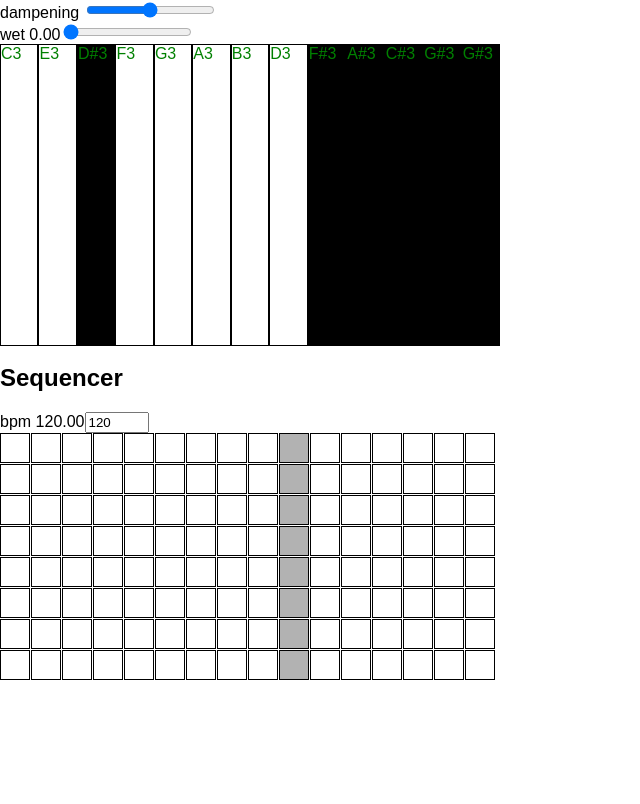
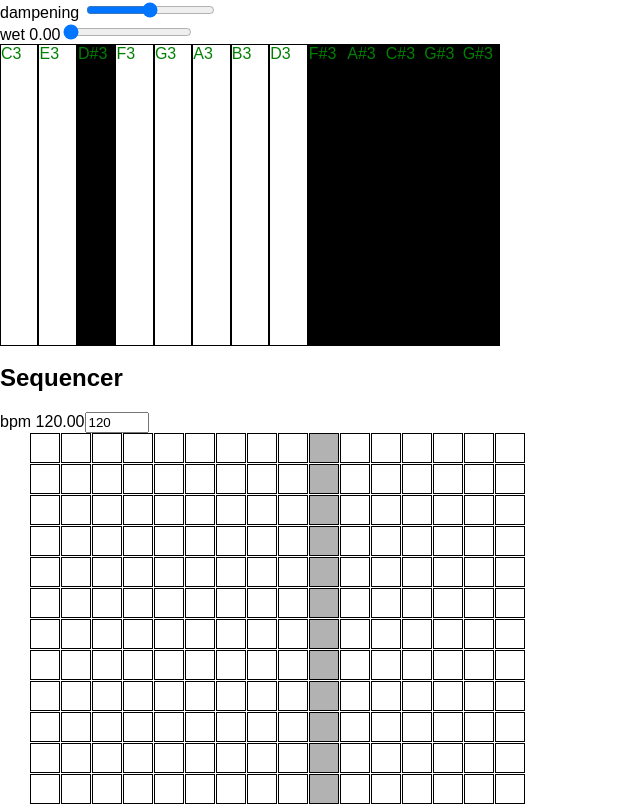
Before and after one commit to Fabiantjoeaon/sound-shapes, a React (Create React App) app: page / in a window 1280 px wide. Shown: the part 1317-2121 px from the top of the page, without its empty margins (0-640 px from the left). Before the commit the page ends 1997 px from the top, so only its background shows below. Built offline with nearby package versions, Linux system fonts and the light colour scheme.

Commit message:
Styled sequencer grid + setOctave action dispatcher

```diff
--- a/src/actions/index.js
+++ b/src/actions/index.js
@@ -4,3 +4,8 @@ export const setParameter = (module, parameter, value) => ({
     parameter,
     value
 });
+
+export const setOctave = octave => ({
+    type: 'SET_OCTAVE',
+    octave
+});
--- a/src/components/Synthesizer.js
+++ b/src/components/Synthesizer.js
@@ -12,9 +12,9 @@ import Reverb from './modules/Reverb';
 import Delay from './modules/Delay';
 import Keyboard from './modules/Keyboard';
 import Sequencer from './modules/Sequencer';
-import { setParameter } from '../actions';
+import { setParameter, setOctave } from '../actions';
 
-const Synthesizer = ({ synth, setParameter }) => (
+const Synthesizer = ({ synth, octave, setParameter, setOctave }) => (
     <div>
         <Master master={synth.master} setParameter={setParameter} />
         <Oscillator
@@ -48,8 +48,13 @@ const Synthesizer = ({ synth, setParameter }) => (
         />
         <Delay delay={synth.delay} setParameter={setParameter} />
         <Reverb reverb={synth.reverb} setParameter={setParameter} />
-        <Keyboard synth={synth} />
-        <Sequencer transport={synth.transport} setParameter={setParameter} />
+        <Keyboard synth={synth} octave={octave} setOctave={setOctave} />
+        <Sequencer
+            octave={octave}
+            transport={synth.transport}
+            setParameter={setParameter}
+            setOctave={setOctave}
+        />
     </div>
 );
 
@@ -57,6 +62,9 @@ const mapStateToProps = state => ({ ...state });
 const mapDispatchToProps = dispatch => ({
     setParameter(module, parameter, value) {
         dispatch(setParameter(module, parameter, value));
+    },
+    setOctave(octave) {
+        dispatch(setOctave(octave));
     }
 });
 
--- a/src/components/modules/Sequencer.js
+++ b/src/components/modules/Sequencer.js
@@ -3,12 +3,11 @@ import { NumberParameter } from '../Parameters';
 import styled from 'styled-components';
 import times from 'lodash/times';
 
-const StyledStepSequencer = styled.div`
-    //FIXME: width + gap??
+const SequencerGrid = styled.div`
+    display: inline-grid;
+    grid-gap: 1px;
     width: calc(${props => props.steps} * ${props => props.cellSize}px);
-    height: calc(${props => props.notes} * ${props => props.cellSize}px);
-    display: grid;
-    grid-gap: 1px;
+    height: calc(${props => props.notesAmount} * ${props => props.cellSize}px);
 
     grid-template-columns: repeat(
         ${props => props.steps},
@@ -16,10 +15,12 @@ const StyledStepSequencer = styled.div`
     );
 
     grid-template-rows: repeat(
-        ${props => props.notes},
+        ${props => props.notesAmount},
         ${props => props.cellSize}px
     );
 `;
+
+const StyledNote = styled.div``;
 
 const StyledStep = styled.div`
     border: 1px solid #000;
@@ -39,11 +40,18 @@ const StyledStep = styled.div`
 `;
 
 const StepSequencer = ({ steps, notes, ...rest }) => (
-    <StyledStepSequencer steps={steps} notes={notes} {...rest}>
-        {times(steps * notes, i => (
-            <Step key={i} steps={steps} i={i} {...rest} />
-        ))}
-    </StyledStepSequencer>
+    <div>
+        <SequencerGrid steps={1} notesAmount={notes.length} {...rest}>
+            {notes.map((note, i) => (
+                <StyledNote key={i} note={note} isNote={true} />
+            ))}
+        </SequencerGrid>
+        <SequencerGrid steps={steps} notesAmount={notes.length} {...rest}>
+            {times(steps * notes.length, i => (
+                <Step key={i} steps={steps} note={notes[i]} i={i} {...rest} />
+            ))}
+        </SequencerGrid>
+    </div>
 );
 
 class Step extends Component {
@@ -86,15 +94,13 @@ export default class Sequencer extends Component {
     }
 
     render() {
-        // TODO: This must become array with notes, based on octave,
-        // fetched from big multidimensional array (octave 1> note, note, octave 2> etc)
-        // TODO: Maybe octave reducer and master octave switch that controls keyboard as well as sequencer
         // TODO: If switching both at the same time is cumbersome try having 2 octave states for keyboard
         // and sequencer, and fetch notes from one big array
         //TODO: pass current notes array as prop to <Note/>, and then find key by modulo?
         //TODO: Then play the note in <Note /> when active
         //TODO: Also try not to render new notes but switch the props when switching octaves
-        const { transport, setParameter } = this.props;
+        const { transport, setParameter, setOctave, octave } = this.props;
+        const { currentOctave, notes } = octave;
         return (
             <div>
                 <h2>Sequencer</h2>
@@ -109,7 +115,7 @@ export default class Sequencer extends Component {
                 />
                 <StepSequencer
                     steps={this.state.steps}
-                    notes={8}
+                    notes={notes}
                     cellSize={30}
                     currentStep={this.state.currentStep}
                 />
```
